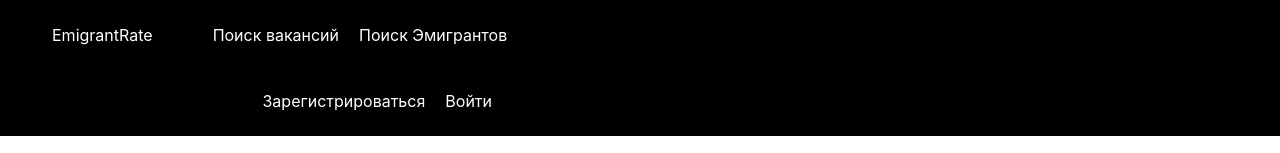
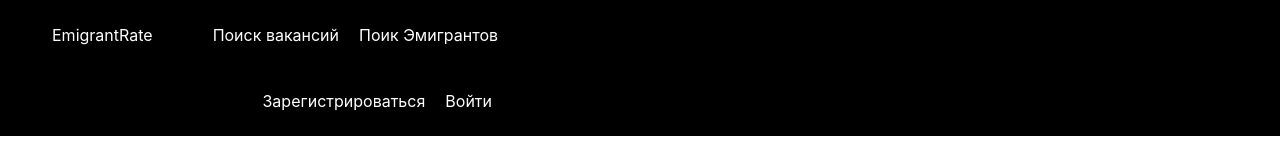
Before and after one commit to TMBcom/EmigrantRateFrontReact, a React (Create React App) app: page / in a window 1280 px wide. Shown: the top 153 px of the page. Built offline with nearby package versions, Linux system fonts and the light colour scheme.

Commit message:
init commit

```diff
--- a/src/Components/Header/Header.jsx
+++ b/src/Components/Header/Header.jsx
@@ -15,7 +15,7 @@ function Header() {
       </div>
 
       <div className='Find_Emigrant'>
-        <a href='#'>Поиск Эмигрантов</a>
+        <a href='#'>Поик Эмигрантов</a>
       </div>
 
       </div>
```
